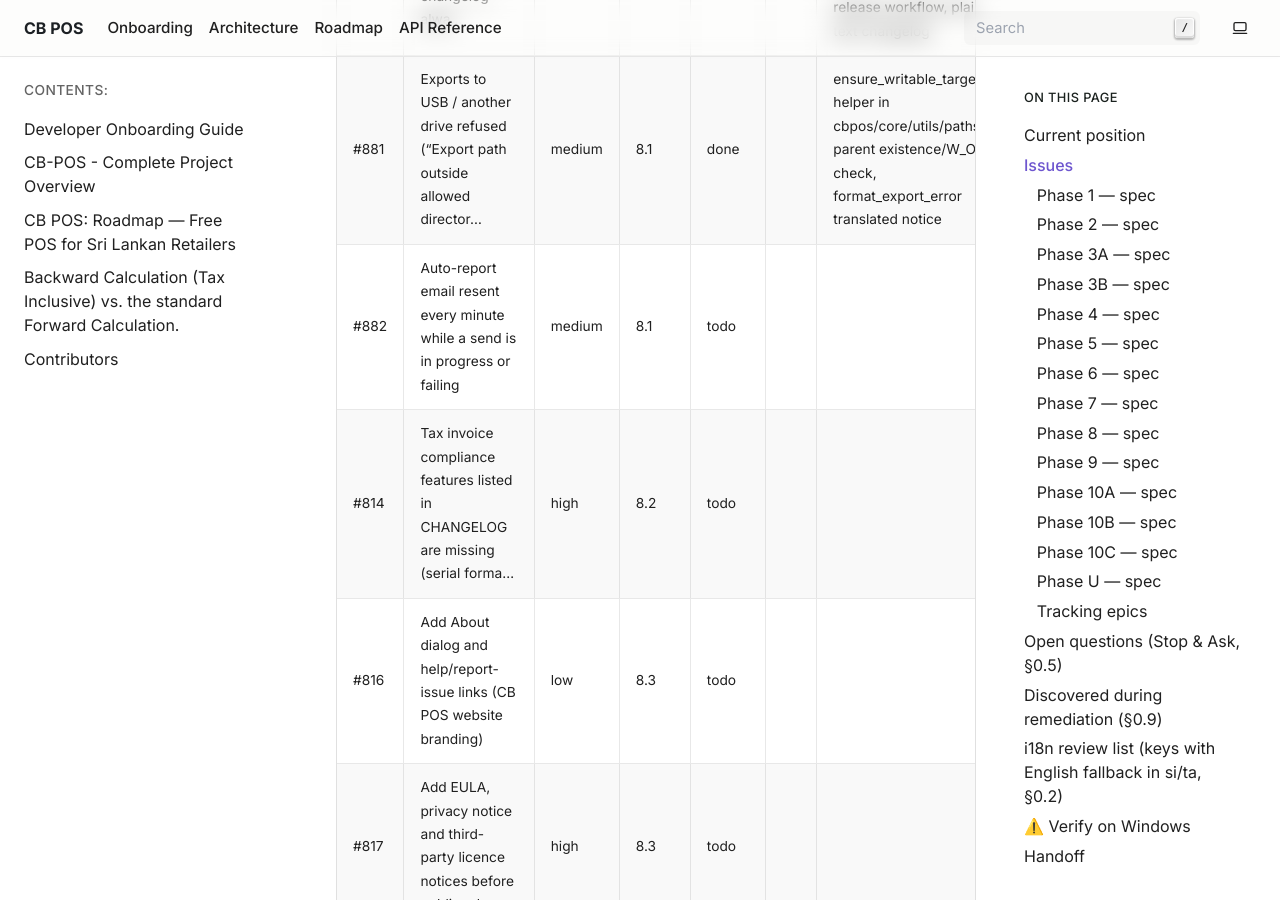
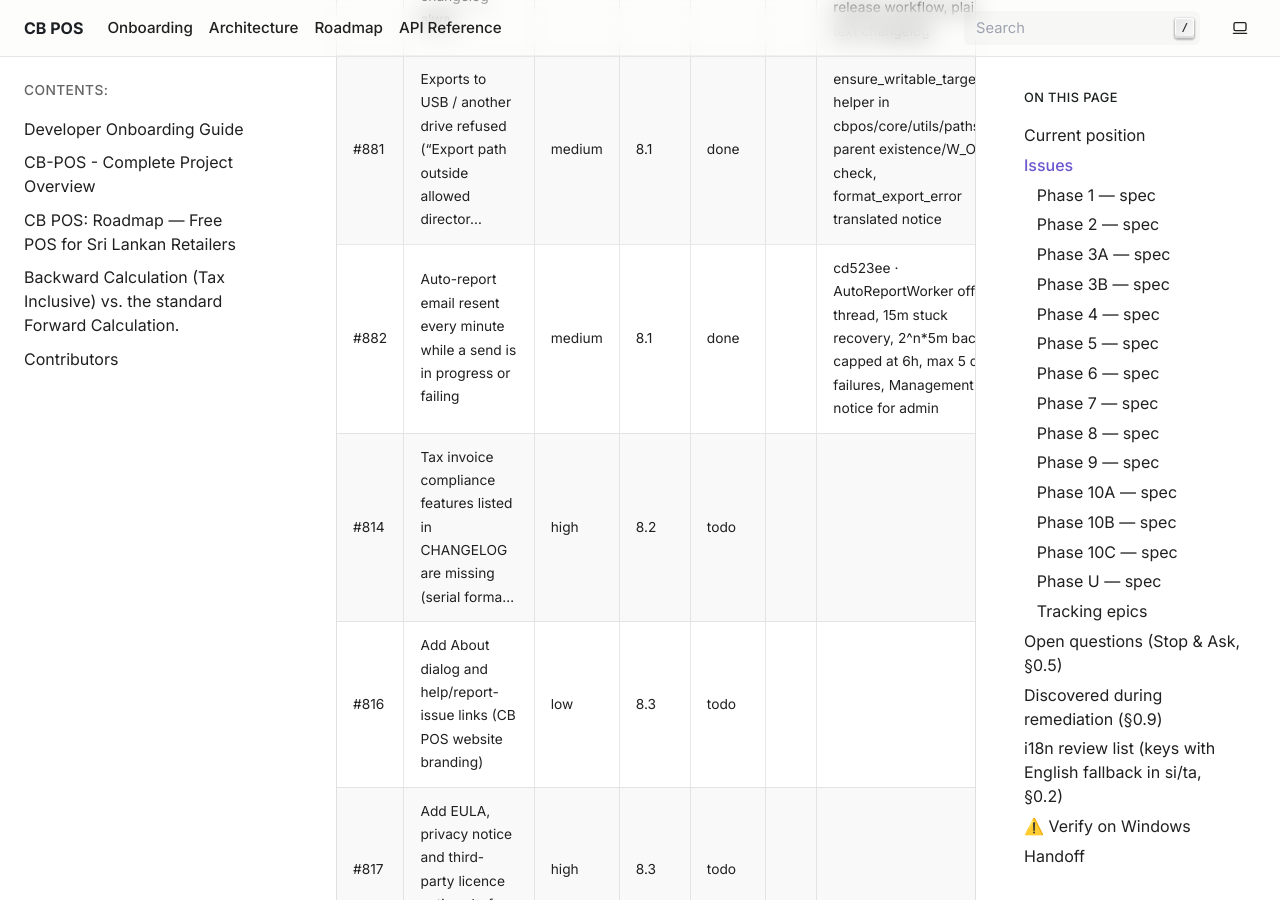
Before and after one commit to HMAHD/CB-POS, a Sphinx documentation site: the page built from docs/remediation/PROGRESS.md, in a window 1280 px wide and 900 px high, scrolled down 19915 px. Built offline with Sphinx 7.4.7, drawn with Linux system fonts in a browser that asks for light colours; pages that are not in the unit, such as notebooks, are missing from menus.

Commit message:
docs(remediation): mark #882 done in PROGRESS.md

```diff
--- a/docs/remediation/PROGRESS.md
+++ b/docs/remediation/PROGRESS.md
@@ -187,7 +187,7 @@ Statuses: `todo` · `in-progress` · `blocked (Q#)` · `pr-open` · `done` (merg
 |---|---|---|---|---|---|---|
 | #808 | Update check: cannot be disabled, min_version ignored, release changelog alwa… | medium | 8.1 | done | | auto_update_check setting on System tab 5, packaging Version comparison for min_version required dialog, changelog_section.py and release workflow, plain text changelog |
 | #881 | Exports to USB / another drive refused ("Export path outside allowed director… | medium | 8.1 | done | | ensure_writable_target helper in cbpos/core/utils/paths.py, parent existence/W_OK check, format_export_error translated notice |
-| #882 | Auto-report email resent every minute while a send is in progress or failing | medium | 8.1 | todo | | |
+| #882 | Auto-report email resent every minute while a send is in progress or failing | medium | 8.1 | done | | cd523ee · AutoReportWorker off UI thread, 15m stuck recovery, 2^n*5m backoff capped at 6h, max 5 daily failures, Management notice for admin |
 | #814 | Tax invoice compliance features listed in CHANGELOG are missing (serial forma… | high | 8.2 | todo | | |
 | #816 | Add About dialog and help/report-issue links (CB POS website branding) | low | 8.3 | todo | | |
 | #817 | Add EULA, privacy notice and third-party licence notices before public release | high | 8.3 | todo | | |
```
